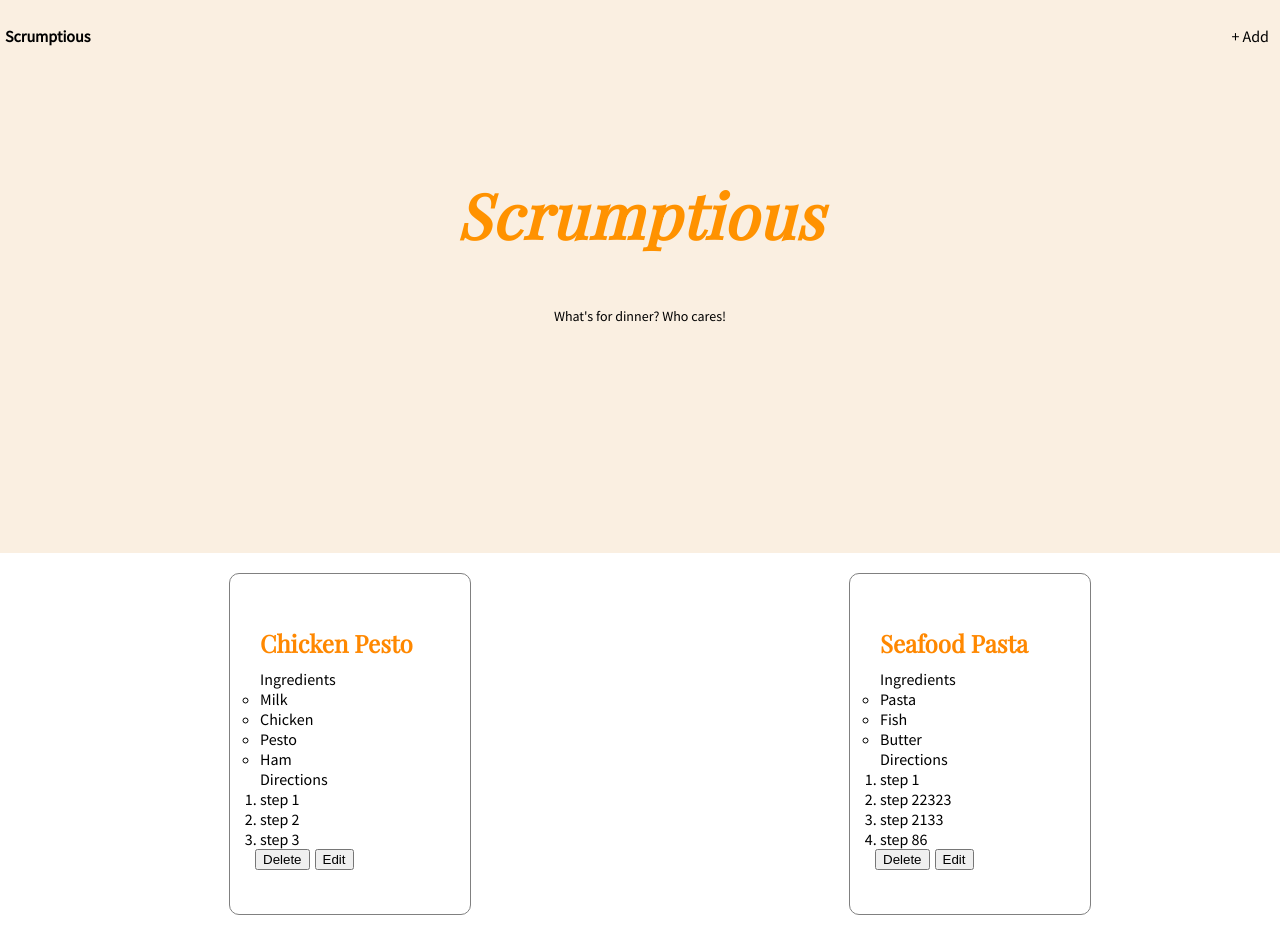
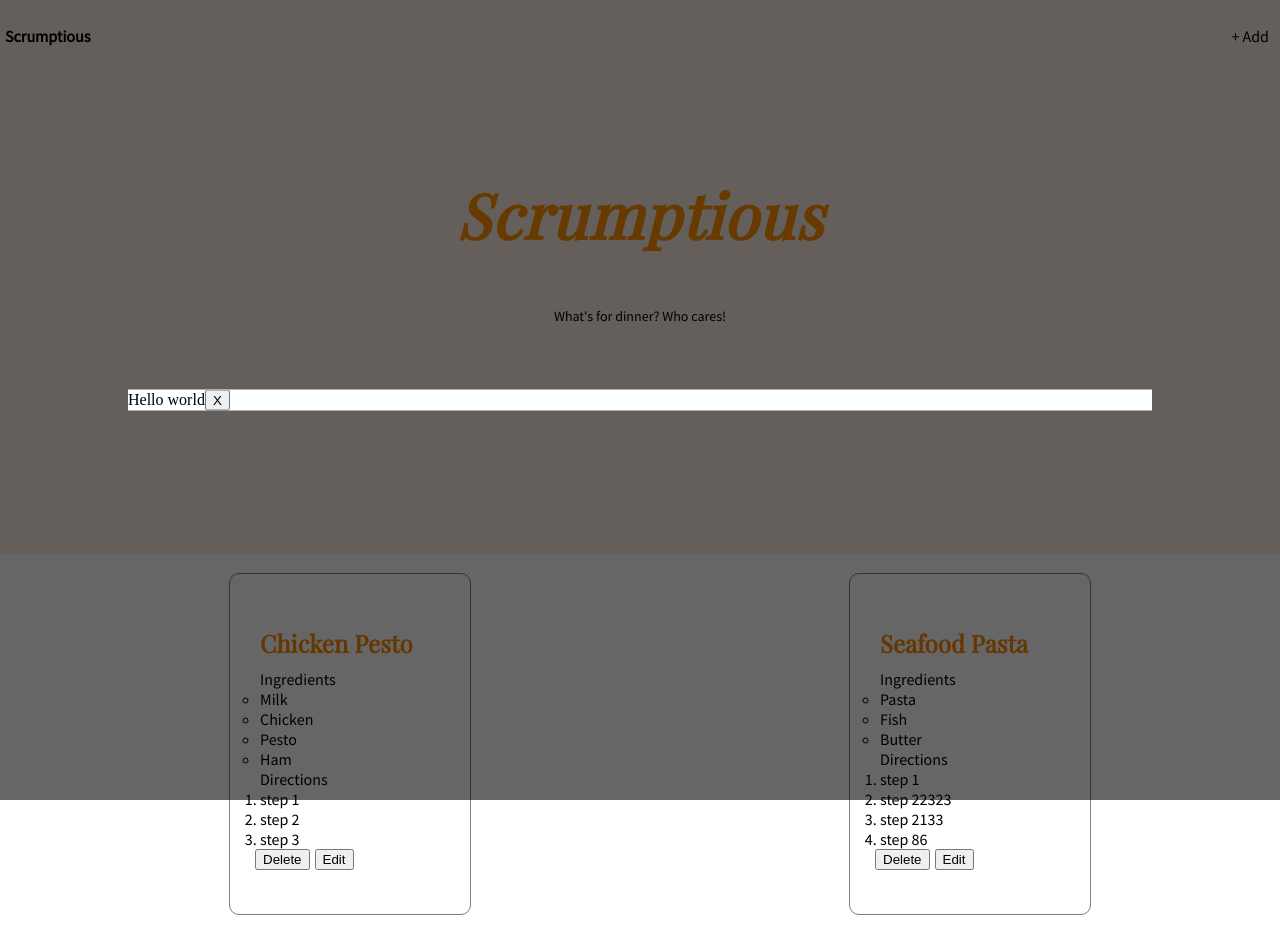
Before and after one commit to leannepepper/Recipe-Book, a React (Create React App) app: page / in a window 1280 px wide. Both pictures are taken after a click on the button "+ Add". Built offline with nearby package versions, Linux system fonts and the light colour scheme; a web font is replaced by a local one.

Commit message:
added modal function

```diff
--- a/src/App.css
+++ b/src/App.css
@@ -97,7 +97,32 @@ h1 {
 
 }
 
+.modal {
+  position: fixed;
+  top: 0;
+  left: 0;
+  width: 100%;
+  height: 100%;
+  background: rgba(0, 0, 0, 0.6);
+}
 
+.modal-main {
+  position:fixed;
+  background: white;
+  width: 80%;
+  height: auto;
+  top:50%;
+  left:50%;
+  transform: translate(-50%,-50%);
+}
+
+.display-block {
+  display: block;
+}
+
+.display-none {
+  display: none;
+}
 @media (min-width: 768px) {
   h1 {
     font-size: 62px;
--- a/src/App.js
+++ b/src/App.js
@@ -1,10 +1,14 @@
 import React, { Component } from 'react';
 import './RecipeCards';
 import './App.css';
+import Modal from './Modal';
 import RecipeCards from './RecipeCards';
 
 class App extends Component {
 state = {
+
+  show: false,
+
   recipes: [
     {
       name: "Chicken Pesto",
@@ -23,6 +27,18 @@ state = {
 } //End State
 prevRecipeId = 2;
 
+
+// Modal functions
+showModal= () => {
+  this.setState({show: true});
+  console.log(this.state.show)
+}
+
+hideModal = () => {
+  this.setState({show: false});
+}
+
+
 // Remove Recipe Function
 handleRemoveRecipe = index => {
   this.setState({
@@ -32,7 +48,6 @@ handleRemoveRecipe = index => {
     ]
   });
 };
-
 
 // Add Recipe Function
 handleAddRecipe = (name, ingredients, directions) => {
@@ -54,11 +69,13 @@ handleAddRecipe = (name, ingredients, directions) => {
       <div className="App">
         <div className="header">
           <h4>Scrumptious</h4>
-          <button className="add-btn">+ Add</button>
+          <button className="add-btn" onClick={this.showModal}>+ Add</button>
         </div>
         <div className="hero">
           <h1>Scrumptious</h1>
           <button className="random-btn">What's for dinner? Who cares!</button>
+          <Modal show={this.state.show} handleClose={this.hideModal} />
+
         </div>
 
         <main>
--- /dev/null
+++ b/src/Modal.js
@@ -0,0 +1,19 @@
+import React, { Component } from 'react';
+
+
+const Modal = ({handleClose, show}) => {
+    const showHideClassName = show ? "modal display-block" : "modal display-none";
+
+    return (
+        <div className={showHideClassName}>
+            <section className="modal-main">
+                Hello world
+
+                <button onClick={handleClose}>X</button>
+            </section>
+
+        </div>
+    )
+}
+
+export default Modal;
```
Also changed, not shown: public/index.html (line endings or trailing spaces).
